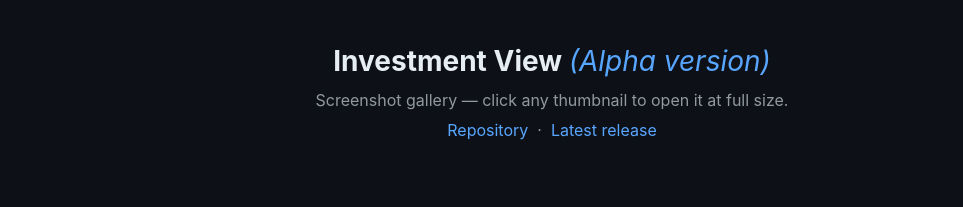
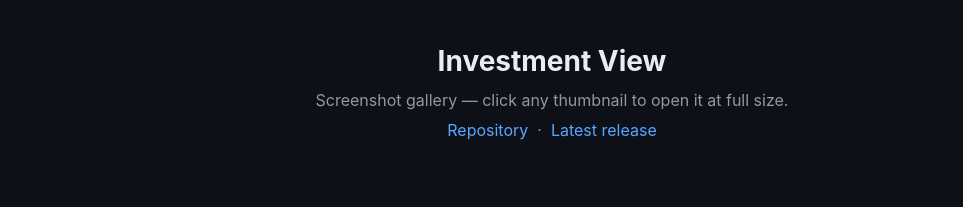
Before and after one commit to nicosrsdev/InvestmentView, a plain HTML site: page docs/index.html in a window 1280 px wide. Shown: the top 207 px of the page, without its empty margins (88-1051 px from the left). Drawn offline with Linux system fonts and the light colour scheme.

Commit message:
Update index.html

```diff
--- a/docs/index.html
+++ b/docs/index.html
@@ -43,7 +43,7 @@
 </head>
 <body>
 <header>
-  <h1>Investment View <span class="alpha">(Alpha version)</span></h1>
+  <h1>Investment View</h1>
   <p>Screenshot gallery — click any thumbnail to open it at full size.</p>
   <p><a href="https://github.com/nicosrsdev/InvestmentView">Repository</a> &nbsp;·&nbsp; <a href="https://github.com/nicosrsdev/InvestmentView/releases/latest">Latest release</a></p>
 </header>
```
